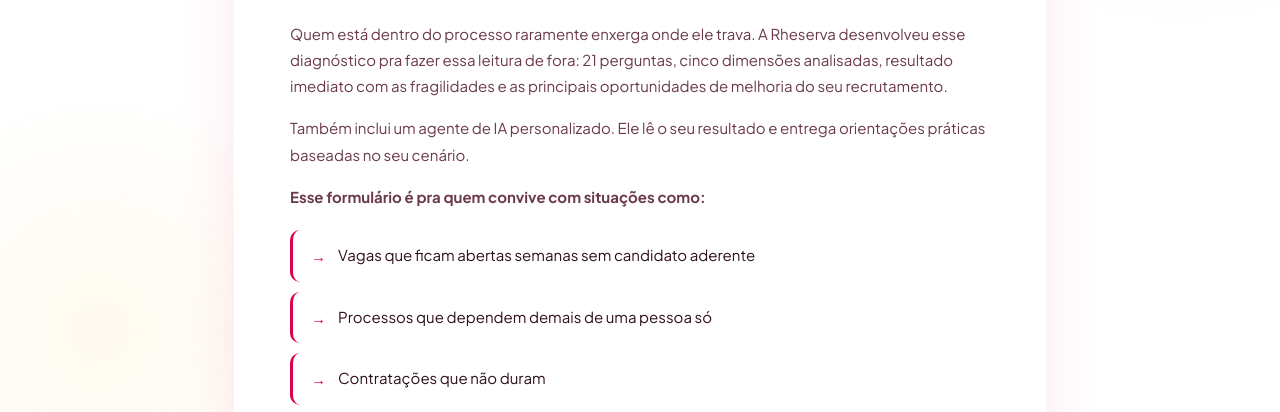
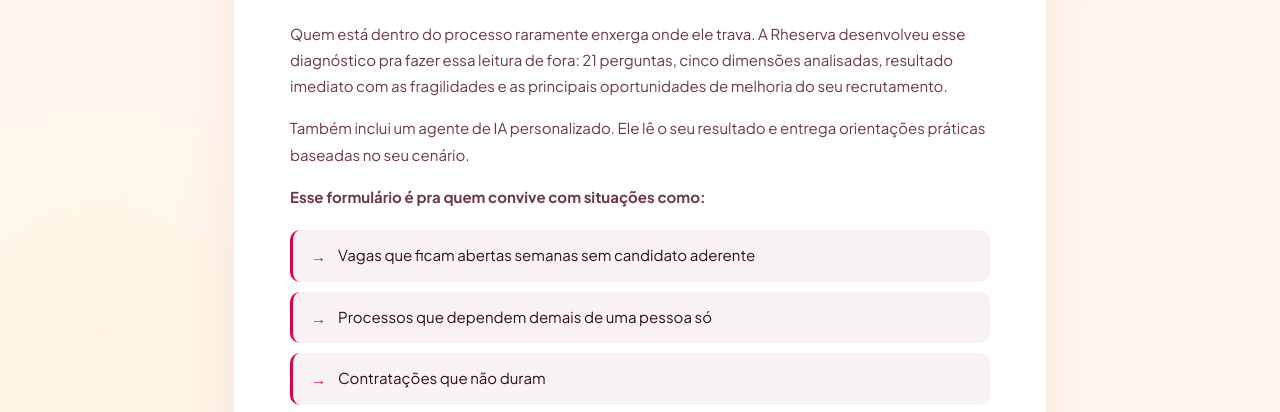
Before and after one commit to Username4348234/FMMRC, a website: page index.html in a window 1280 px wide. Shown: the part 368-780 px from the top of the page. Drawn offline with Linux system fonts and the light colour scheme.

Commit message:
Add files via upload

```diff
--- a/style.css
+++ b/style.css
@@ -8,11 +8,11 @@
   --yellow-dark: #e6a800;
   --navy: #1a0a0f;
   --navy-mid: #2d1019;
-  --cream: #ffffff;
+  --cream: #fff9f0;
   --white: #ffffff;
-  --gray-100: #ffffff;
-  --gray-200: #ffffff;
-  --gray-400: #f2eee6;
+  --gray-100: #f9f2f4;
+  --gray-200: #f0e3e7;
+  --gray-400: #b08090;
   --gray-600: #6b3a4a;
   --gray-800: #2d1019;
   --success: #10b981;
```
